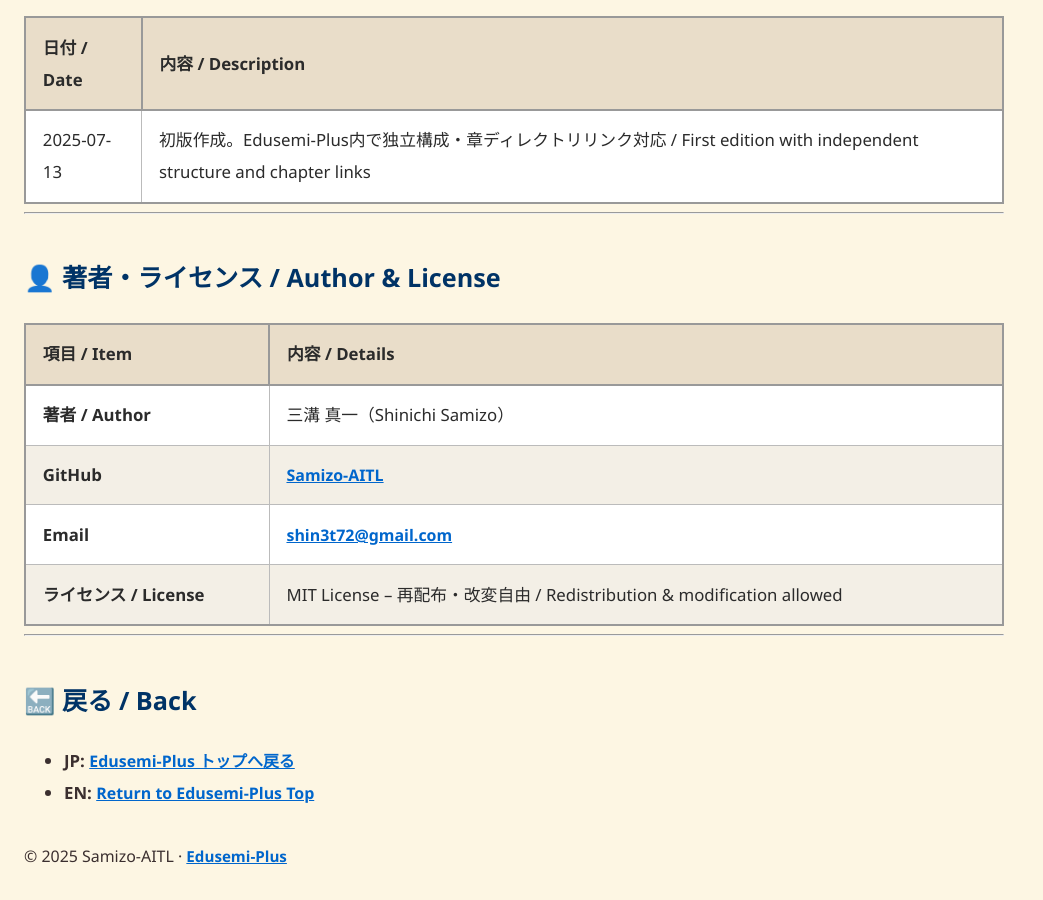
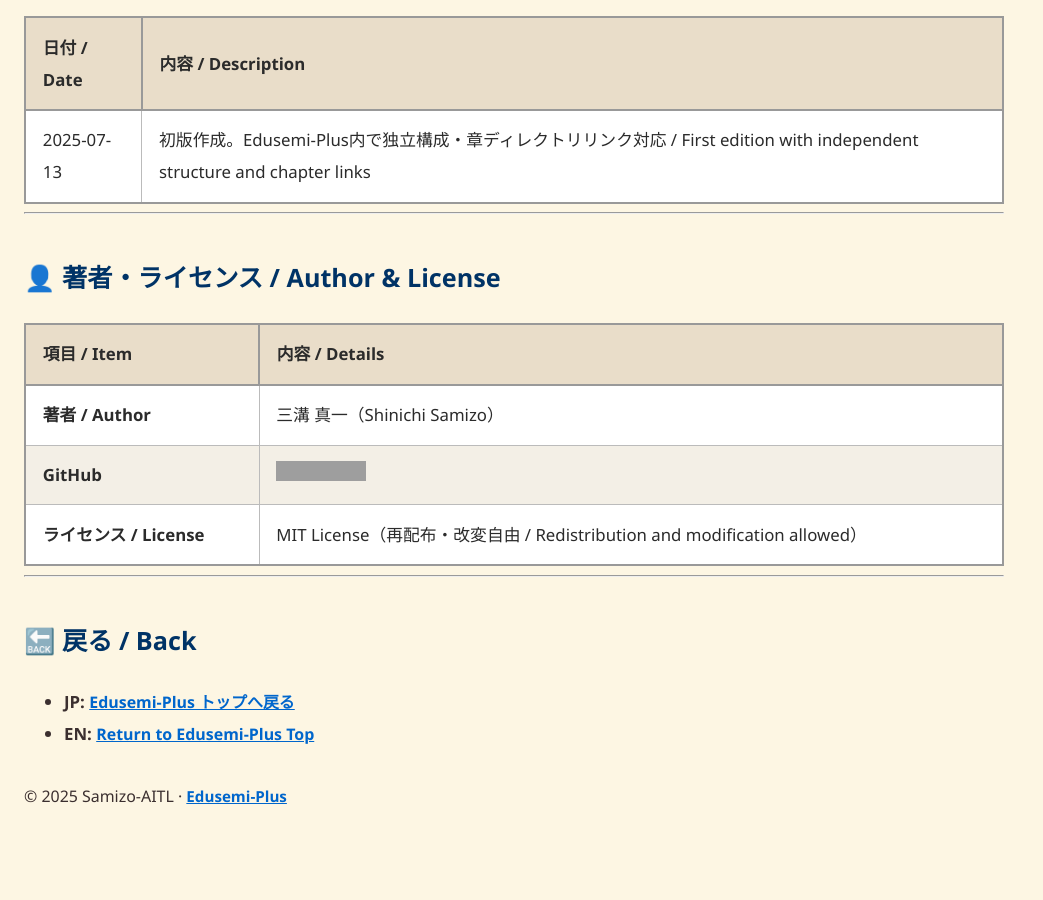
Before and after one commit to Samizo-AITL/Edusemi-Plus, a Jekyll site: the page built from tsmc-insight/index.md, in a window 1280 px wide and 900 px high, scrolled down 2270 px. Shown: the whole window, without its empty margins (0-1043 px from the left). Built offline with Jekyll 4.4.1, drawn with Linux system fonts in a browser that asks for light colours; after the commit the page ends 3130 px from its top, so only the background shows below that; grey boxes are pictures that could not be loaded.

Commit message:
Update index.md

```diff
--- a/tsmc-insight/index.md
+++ b/tsmc-insight/index.md
@@ -67,14 +67,13 @@
 
 ---
 
-## 👤 著者・ライセンス / Author & License
+## 👤 **著者・ライセンス / Author & License**
 
 | **項目 / Item** | **内容 / Details** |
 |-----------------|--------------------|
 | **著者 / Author** | 三溝 真一（Shinichi Samizo） |
-| **GitHub** | [Samizo-AITL](https://github.com/Samizo-AITL) |
-| **Email** | [shin3t72@gmail.com](mailto:shin3t72@gmail.com) |
-| **ライセンス / License** | MIT License – 再配布・改変自由 / Redistribution & modification allowed |
+| **GitHub** | [![GitHub](https://img.shields.io/badge/GitHub-Samizo--AITL-blue?style=for-the-badge&logo=github)](https://github.com/Samizo-AITL) |
+| **ライセンス / License** | MIT License（再配布・改変自由 / Redistribution and modification allowed） |
 
 ---
 
```
